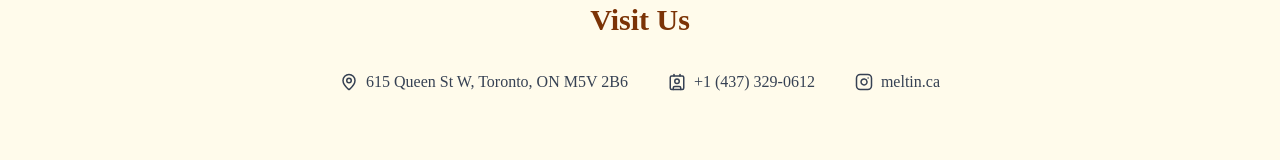
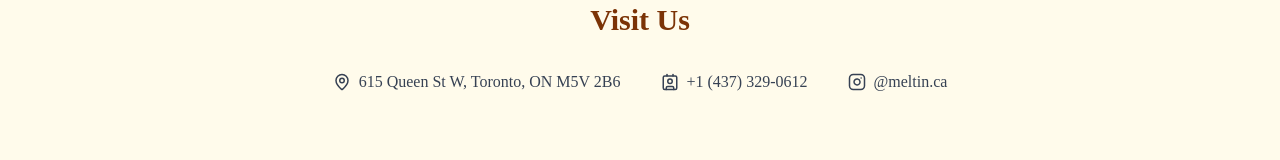
Before and after one commit to shreyapatel612/Melt_In_Desserts, a Next.js app: page / in a window 1280 px wide. Shown: the part 2329-2489 px from the top of the page. Built offline with nearby package versions, Linux system fonts and the light colour scheme.

Commit message:
add instagram link

```diff
--- a/app/page.tsx
+++ b/app/page.tsx
@@ -2,7 +2,14 @@
 
 import { Card, CardContent } from '@/components/ui/card';
 import { Button } from '@/components/ui/button';
-import { IceCream, MapPin, Clock, ContactIcon, Instagram } from 'lucide-react';
+import {
+  IceCream,
+  MapPin,
+  Clock,
+  ContactIcon,
+  Instagram,
+  Link,
+} from 'lucide-react';
 import { useState } from 'react';
 
 type MenuItem = {
@@ -246,7 +253,10 @@ export default function MeltInWebsite() {
             <ContactIcon size={18} /> <span>+1 (437) 329-0612</span>
           </div>
           <div className="flex items-center gap-2">
-            <Instagram size={18} /> meltin.ca
+            <Instagram size={18} />
+            <a href="https://www.instagram.com/meltin.ca/" target="_blank">
+              @meltin.ca
+            </a>
           </div>
         </div>
       </section>
```
